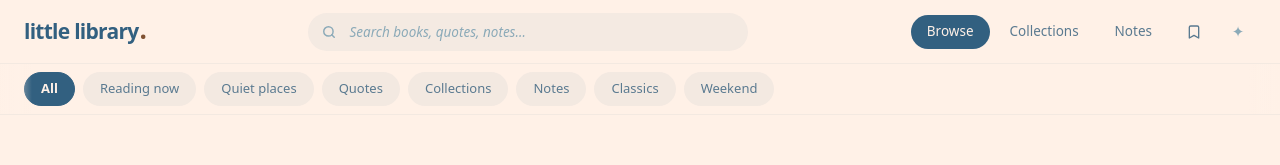
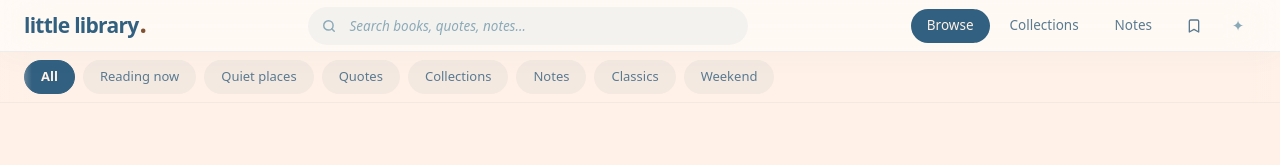
Before and after one commit to 123Sammy0/Cupid-Match-Chat, a Next.js app: page / in a window 1280 px wide. Shown: the top 165 px of the page. Built offline with nearby package versions, Linux system fonts and the light colour scheme; no server answers; a web font is replaced by a local one.

Commit message:
style: make topbar slimmer and apply premium glassmorphism styling

```diff
--- a/src/app/globals.css
+++ b/src/app/globals.css
@@ -99,7 +99,7 @@
   --r-full: 9999px;
 
   /* Layout dimensions */
-  --topbar-h:  64px;
+  --topbar-h:  52px;
   --chipbar-h: 52px;
   --max-w:     1400px;
   --gutter:    24px;
@@ -245,10 +245,11 @@
   align-items: center;
   gap: var(--space-5);
   padding: 0 var(--space-6);
-  background: rgba(255, 241, 231, 0.94);
-  backdrop-filter: blur(16px);
-  -webkit-backdrop-filter: blur(16px);
-  border-bottom: 1px solid var(--border-faint);
+  background: rgba(255, 255, 255, 0.62);
+  backdrop-filter: blur(24px) saturate(150%);
+  -webkit-backdrop-filter: blur(24px) saturate(150%);
+  border-bottom: 1px solid rgba(50, 96, 128, 0.08);
+  box-shadow: 0 4px 30px rgba(50, 96, 128, 0.03);
 }
 
 .topbar-left {
@@ -1529,7 +1530,7 @@
 /* Mobile Devices (<= 640px) */
 @media (max-width: 640px) {
   :root {
-    --topbar-h: 56px;
+    --topbar-h: 46px;
     --gutter: 16px;
   }
 
```
